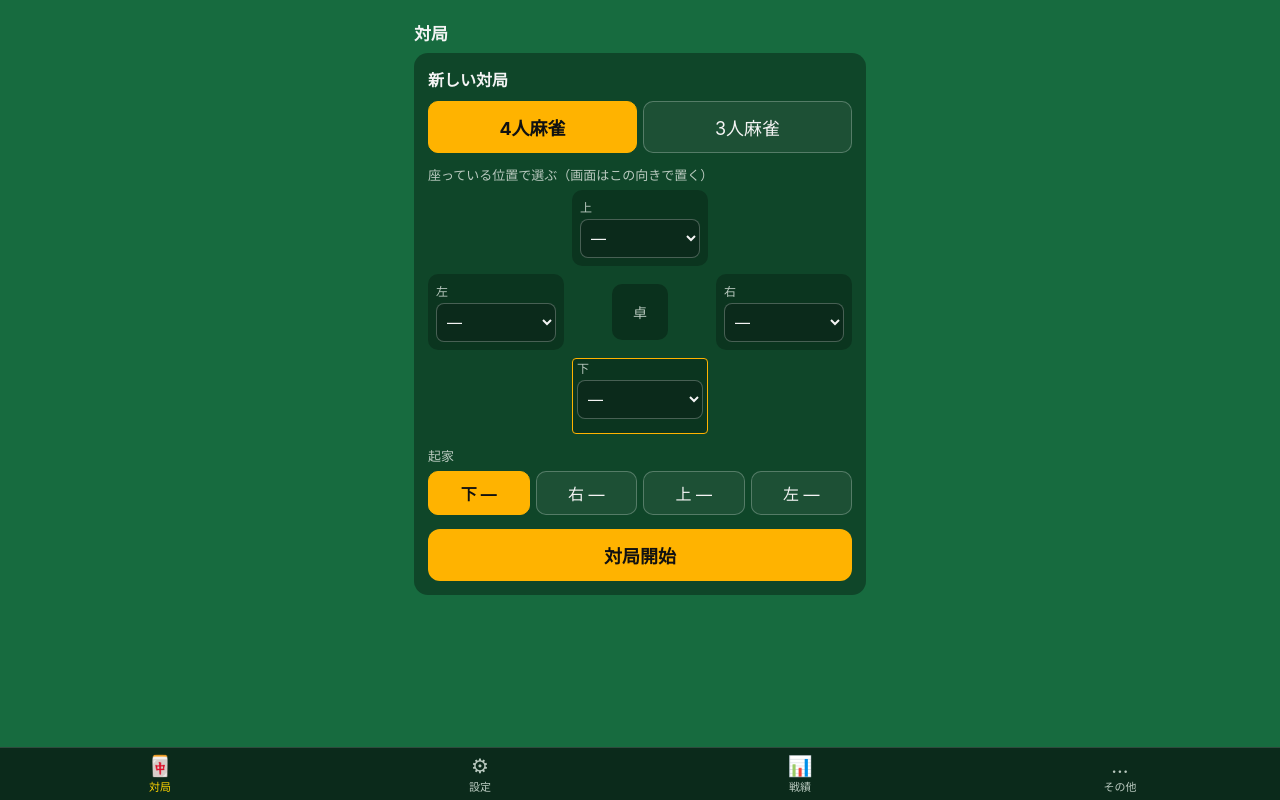
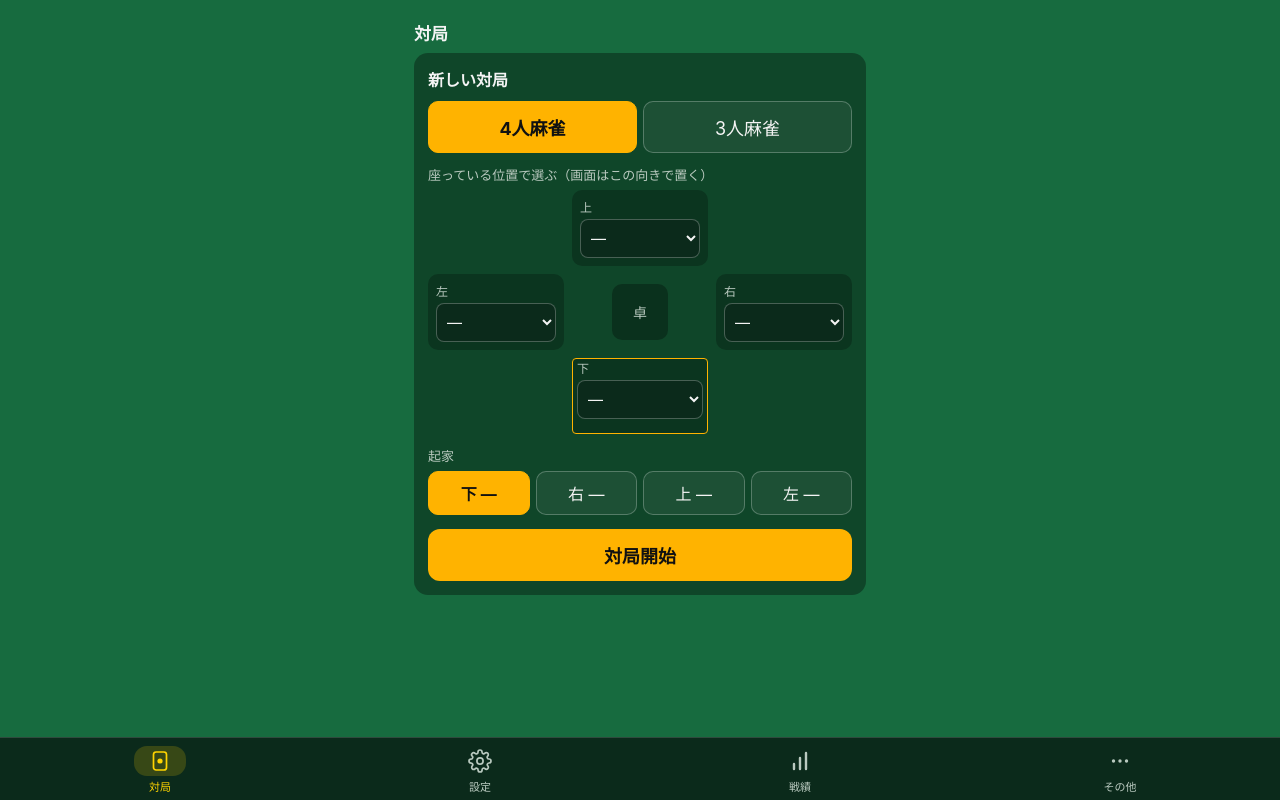
Before and after one commit to mikanta632/tenbo, a website with bundled scripts: page index.html in a window 1280 px wide. Built offline with nearby package versions, Linux system fonts and the light colour scheme.

Commit message:
下部タブバーのアイコンを単色の線画にし、選択中に面を敷く
絵文字は端末のフォント任せで色を変えられず、選択中の色が乗らなかった。
牌・歯車・棒グラフ・三点の4つを同じ線幅の SVG で描き、currentColor にする。
選択中はアイコンの後ろに黄色 18% の角丸を敷いて、どのタブにいるか分かるようにする。

```diff
--- a/src/ui/tabs.js
+++ b/src/ui/tabs.js
@@ -1,12 +1,27 @@
 // 初期画面下部のタブバー（docs/design.md §8.1）。対局・設定・戦績・その他。
+//
+// アイコンは単色の線画（currentColor）にする。絵文字は端末のフォント任せで色も変えられず、
+// 選択中の色が乗らないため使わない。選択中はアイコンの後ろに角丸の面を敷く。
 
-import { h } from "./dom.js";
+import { h, svg } from "./dom.js";
+
+const ICONS = {
+  game: `<svg viewBox="0 0 24 24" fill="none" stroke="currentColor" stroke-width="1.7" aria-hidden="true">
+    <rect x="5.5" y="3" width="13" height="18" rx="2.6"/><circle cx="12" cy="12" r="2.6" fill="currentColor" stroke="none"/></svg>`,
+  settings: `<svg viewBox="0 0 24 24" fill="none" stroke="currentColor" stroke-width="1.7" stroke-linejoin="round" aria-hidden="true">
+    <circle cx="12" cy="12" r="3.1"/>
+    <path d="M19.4 15a1.65 1.65 0 0 0 .33 1.82l.06.06a2 2 0 1 1-2.83 2.83l-.06-.06a1.65 1.65 0 0 0-1.82-.33 1.65 1.65 0 0 0-1 1.51V21a2 2 0 0 1-4 0v-.09A1.65 1.65 0 0 0 9 19.4a1.65 1.65 0 0 0-1.82.33l-.06.06a2 2 0 1 1-2.83-2.83l.06-.06a1.65 1.65 0 0 0 .33-1.82 1.65 1.65 0 0 0-1.51-1H3a2 2 0 0 1 0-4h.09A1.65 1.65 0 0 0 4.6 9a1.65 1.65 0 0 0-.33-1.82l-.06-.06a2 2 0 1 1 2.83-2.83l.06.06a1.65 1.65 0 0 0 1.82.33H9a1.65 1.65 0 0 0 1-1.51V3a2 2 0 0 1 4 0v.09a1.65 1.65 0 0 0 1 1.51 1.65 1.65 0 0 0 1.82-.33l.06-.06a2 2 0 1 1 2.83 2.83l-.06.06a1.65 1.65 0 0 0-.33 1.82V9a1.65 1.65 0 0 0 1.51 1H21a2 2 0 0 1 0 4h-.09a1.65 1.65 0 0 0-1.51 1z"/></svg>`,
+  stats: `<svg viewBox="0 0 24 24" fill="none" stroke="currentColor" stroke-width="2.4" stroke-linecap="round" aria-hidden="true">
+    <path d="M6 20v-5M12 20V9M18 20V4"/></svg>`,
+  misc: `<svg viewBox="0 0 24 24" fill="currentColor" aria-hidden="true">
+    <circle cx="5.5" cy="12" r="1.7"/><circle cx="12" cy="12" r="1.7"/><circle cx="18.5" cy="12" r="1.7"/></svg>`,
+};
 
 export const TABS = [
-  { key: "game", label: "対局", icon: "🀄" },
-  { key: "settings", label: "設定", icon: "⚙" },
-  { key: "stats", label: "戦績", icon: "📊" },
-  { key: "misc", label: "その他", icon: "…" },
+  { key: "game", label: "対局" },
+  { key: "settings", label: "設定" },
+  { key: "stats", label: "戦績" },
+  { key: "misc", label: "その他" },
 ];
 
 /** active のタブを強調したタブバー。onSelect(key) */
@@ -24,7 +39,7 @@ export function renderTabBar(active, onSelect) {
           "aria-selected": t.key === active ? "true" : "false",
           onclick: () => onSelect(t.key),
         },
-        h("span", { class: "tab-icon", "aria-hidden": "true" }, t.icon),
+        h("span", { class: "tab-icon", "aria-hidden": "true" }, svg(ICONS[t.key])),
         h("span", { class: "tab-label" }, t.label),
       ),
     ),
--- a/style.css
+++ b/style.css
@@ -123,7 +123,10 @@ body.tabs-screen:not(.rotated) { overflow: hidden; height: var(--app-h); }
   padding: 8px 0 6px; background: none; border: none; color: var(--muted); font-size: 11px;
 }
 .tab.on { color: var(--digit); }
-.tab-icon { font-size: 20px; line-height: 1; }
+/* アイコンは currentColor の線画。選択中は後ろに角丸の面を敷く */
+.tab-icon { padding: 3px 14px; border-radius: 13px; line-height: 0; }
+.tab-icon svg { display: block; width: 24px; height: 24px; }
+.tab.on .tab-icon { background: rgba(255, 212, 0, 0.18); }
 .rule-summary { font-size: 13px; color: var(--muted); margin: 4px 0 8px; line-height: 1.5; }
 .row-note { font-size: 11px; color: var(--muted); white-space: nowrap; }
 .settings-screen .row select:disabled, .settings-screen .row input:disabled { opacity: 0.4; }
--- a/version.js
+++ b/version.js
@@ -1,4 +1,4 @@
 // アプリの版番号。唯一の定義。
 // ページ（index.html の classic script）と Service Worker（importScripts）の両方から読むため、
 // ES Modules ではなく self に置く。
-self.APP_VERSION = "0.14.2";
+self.APP_VERSION = "0.14.3";
```
Also changed, not shown: docs/design.md (+1 -1 lines).
